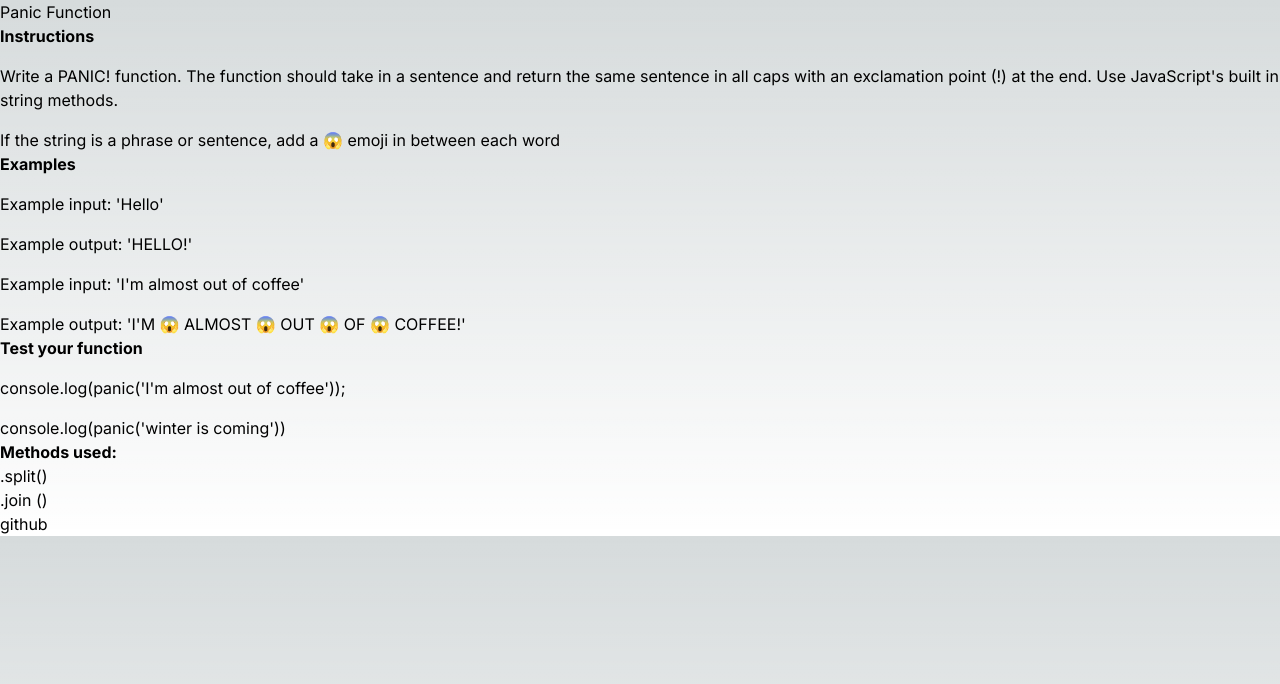
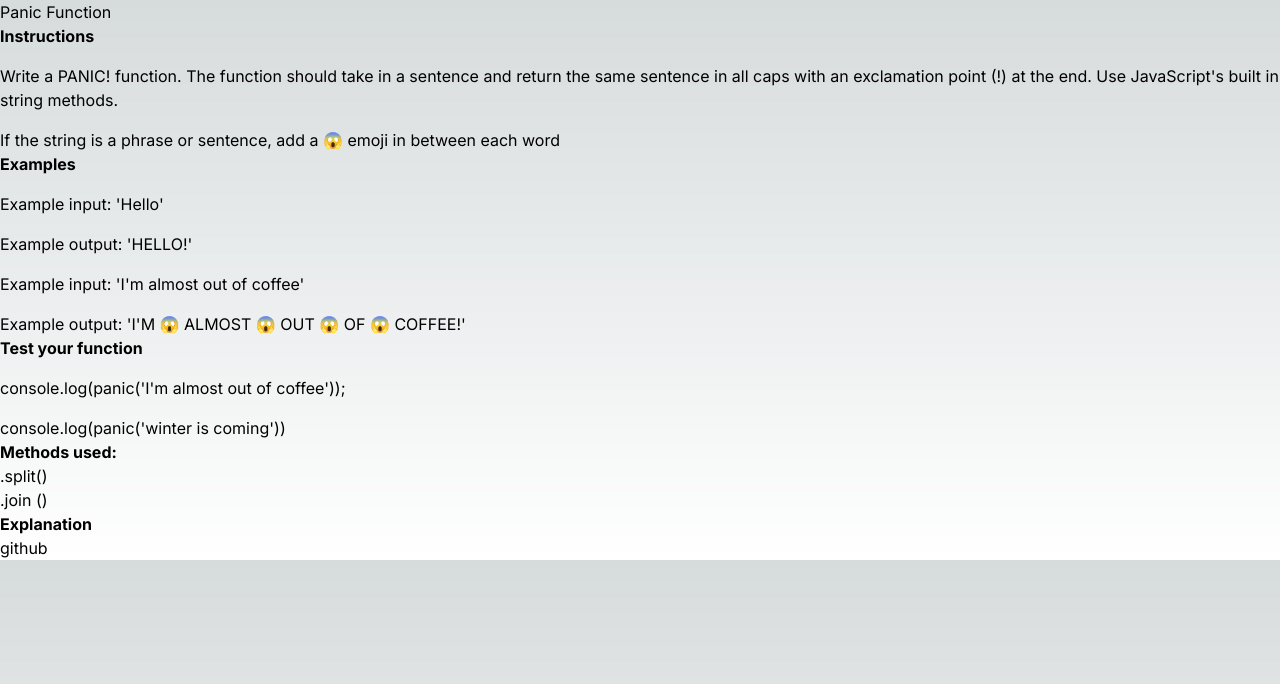
Before and after one commit to IsabelTizon/js-challenges, a Next.js app: page /scrimba/0 in a window 1280 px wide. Shown: the top 684 px of the page. Built offline with nearby package versions, Linux system fonts and the light colour scheme.

Commit message:
Explanation map added to challenge details page

```diff
--- a/src/app/scrimba/[challengeDetails]/page.js
+++ b/src/app/scrimba/[challengeDetails]/page.js
@@ -108,6 +108,16 @@ export default function ChallengeDetails({ params }) {
 					return <p key={hints}> {hints}</p>;
 				})}
 			</div>
+			<h2 className="font-bold">Explanation</h2>
+			<div>
+				{challenge.explanation.map((hints) => {
+					// console.log(
+					// 	"challenge.explanation ===> ",
+					// 	challenge.explanation
+					// );
+					return <p key={hints}>{hints}</p>;
+				})}
+			</div>
 			<Link target="_blank" href={challenge.github}>
 				github
 			</Link>
```
